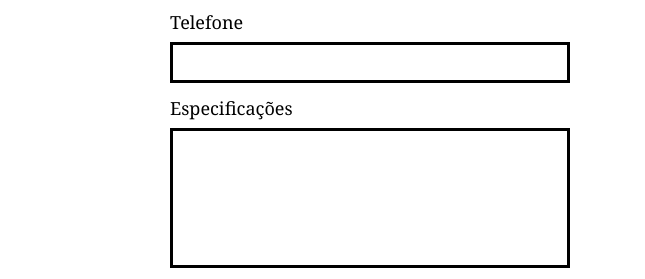
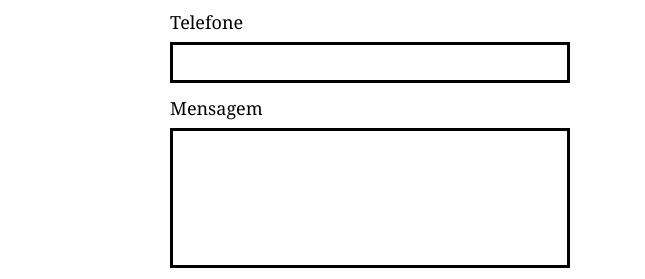
Before and after one commit to ericMayer/bikcraft, a plain HTML site: page web/contato.html in a window 1280 px wide. Shown: the part 457-736 px from the top of the page, 0-645 px from the left. Drawn offline with Linux system fonts and the light colour scheme.

Commit message:
Corrigido nome de um campo do formulário da página contato

```diff
--- a/web/contato.html
+++ b/web/contato.html
@@ -83,8 +83,8 @@
 					<label for="txtTelefone"> Telefone </label>
 					<input type="text" name="telefone" id="txtTelefone">
 
-					<label for="txtEspec"> Especificações </label>
-					<textarea name="espec" id="txtEspec"> </textarea>
+					<label for="txtMensagem"> Mensagem </label>
+					<textarea name="mensagem" id="txtMensagem"> </textarea>
 
 					<button type="submit" id="btnContato" name="enviar_contato" class="button"> Enviar </button>
 
```
Also changed, not shown: web/produtos.html (+2 -2 lines).
